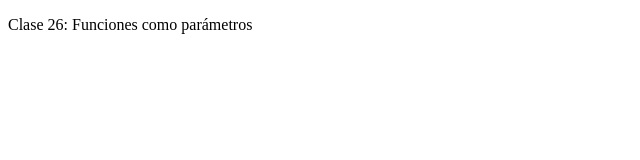
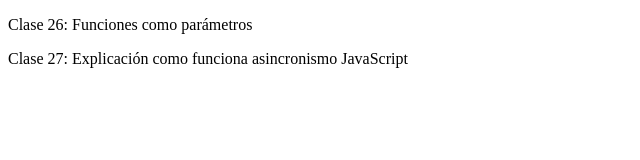
Before and after one commit to sebasrodri237/Fundamentos-JavaScript, a plain HTML site: page variables.html in a window 1280 px wide. Shown: the whole page, without its empty margins (0-640 px from the left). Drawn offline with Linux system fonts and the light colour scheme.

Commit message:
Explicación como funciona asincronismo JavaScript

```diff
--- a/variables.html
+++ b/variables.html
@@ -9,5 +9,6 @@
 <body>
     <script src="javascript/clase26.js"></script>
     <p>Clase 26: Funciones como parámetros</p>
+    <p>Clase 27: Explicación como funciona asincronismo JavaScript</p>
 </body>
 </html>
```
